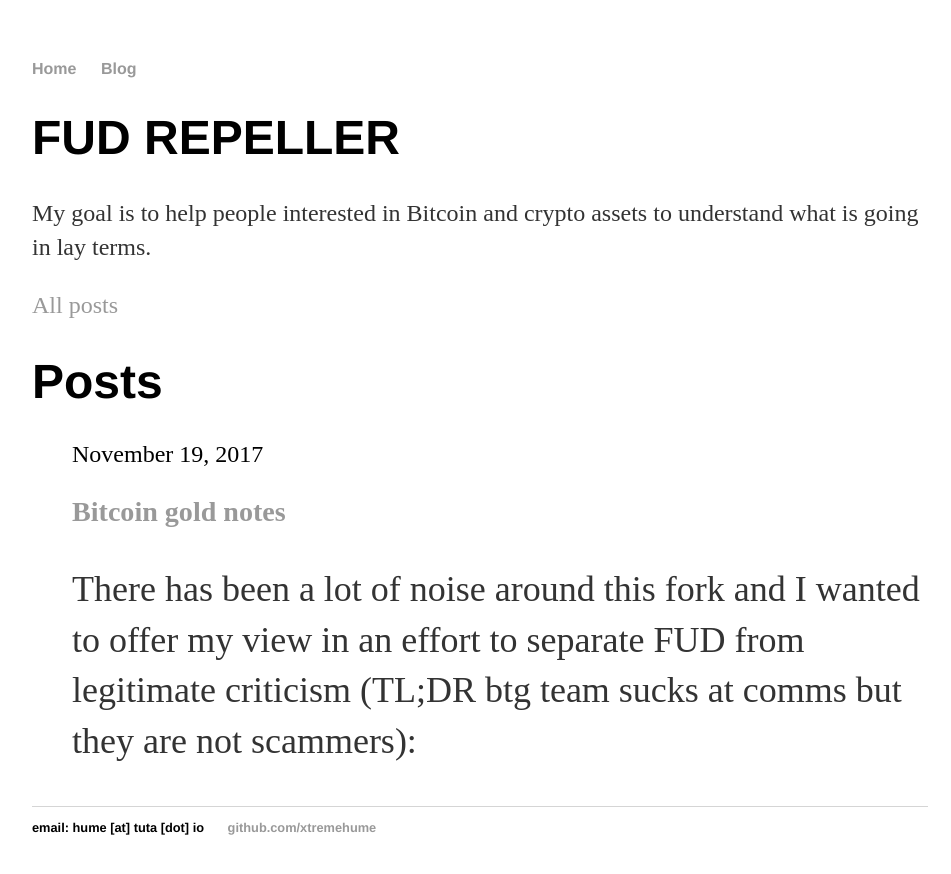
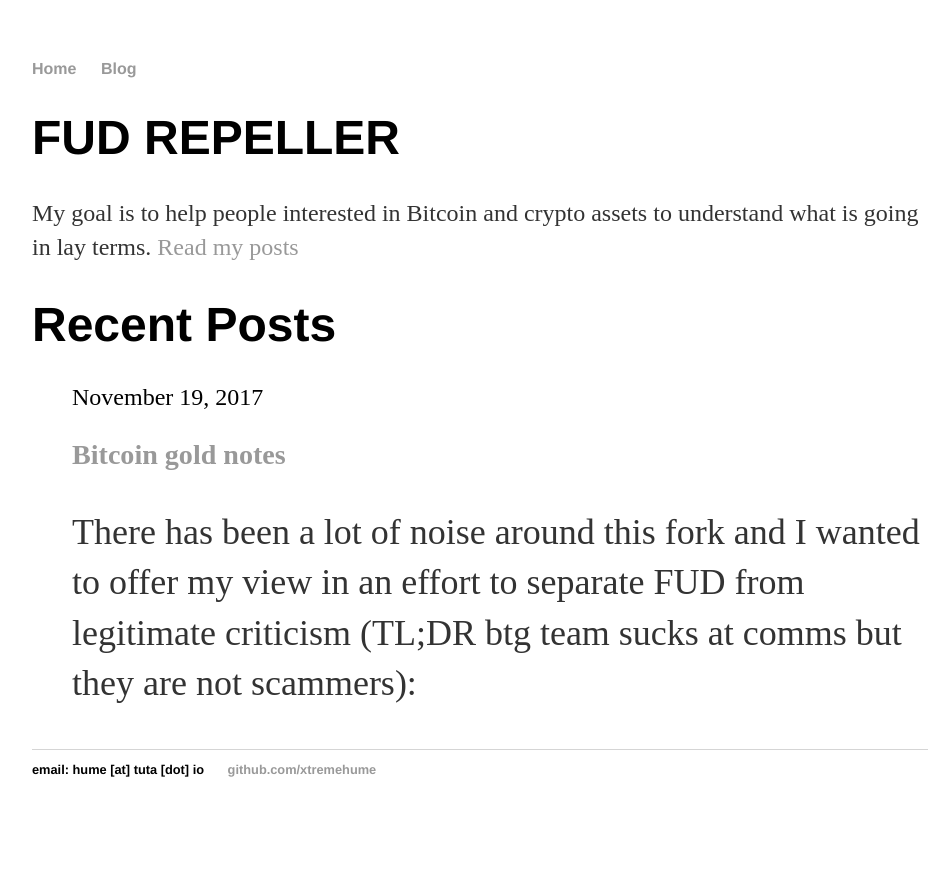
Before and after one commit to xtremehume/xtremehume.github.io, a Jekyll site: the page built from index.html, in a window 1280 px wide. Shown: the top 874 px of the page, without its empty margins (160-1111 px from the left). Built offline with Jekyll 4.4.1, drawn with Linux system fonts in a browser that asks for light colours; the list of posts is cut into pages by our own code.

Commit message:
Update index.html

```diff
--- a/index.html
+++ b/index.html
@@ -4,10 +4,9 @@
 ---
 <div class="blurb">
 	<h1>FUD REPELLER</h1>
-	<p>My goal is to help people interested in Bitcoin and crypto assets to understand what is going in lay terms.</p>
-	<p><a href="/blog">All posts</a></p>
+	<p>My goal is to help people interested in Bitcoin and crypto assets to understand what is going in lay terms. <a href="/blog">Read my posts</a></p>
 
-	<h1>Posts</h1>
+	<h1>Recent Posts</h1>
 	<ul class="posts noList">
 {% for post in paginator.posts %}
  <li>
```
